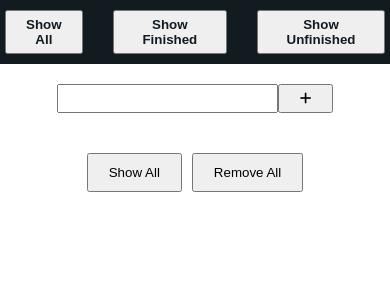
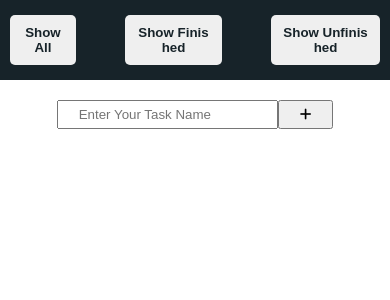
Before and after one commit to DeveloperShad/todo, a React (Create React App) app: page / in a window 390 px wide. Shown: the top 300 px of the page. Built offline with nearby package versions, Linux system fonts and the light colour scheme.

Commit message:
responsive test

```diff
--- a/src/components/Todo/Todo.jsx
+++ b/src/components/Todo/Todo.jsx
@@ -18,9 +18,8 @@ const Todo = () => {
     const [TodoList, setTodoList] = useState(GetLocalStorageData())
     const [EditToggle, setEditToggle] = useState(false)
     const [EditId, setEditId] = useState('')
-    const [ShowAll, setShowAll] = useState(false)
-    const [ShowFinished, setShowFinished] = useState(false)
-    const [ShowUnfinished, setShowUnfinished] = useState(false)
+    const [ShowAll, setShowAll] = useState('all')
+
 
 
     const handleChange = (e) => {
@@ -86,17 +85,13 @@ const Todo = () => {
         setTodoList(z)
     }
 
-    const handleShowAll = (x)=>{
-        setShowAll(!x)
-        if(TodoList.length === 0){
-            alert('No Task Present In The Array')
-        }
-    }
 
     const handleTask = (x)=>{
-      setShowAll(!x)
-      setShowFinished(!x)
-      setShowUnfinished(!x)
+
+        setShowAll(x)
+
+
+
     }
 
     useEffect(() => {
@@ -113,9 +108,9 @@ const Todo = () => {
         <>
         <header>
             <nav>
-                <button onClick={()=>handleTask(ShowAll)}>Show All</button>
-                <button onClick={()=>handleTask(ShowFinished)}>Show Finished</button>
-                <button onClick={()=>handleTask(ShowUnfinished)}>Show Unfinished</button>
+                <button onClick={()=>handleTask('all')}>Show All</button>
+                <button onClick={()=>handleTask('finished')}>Show Finished</button>
+                <button onClick={()=>handleTask('unfinished')}>Show Unfinished</button>
             </nav>
         </header>
         <div className='container'>
@@ -124,7 +119,7 @@ const Todo = () => {
             </div>
             <div className='todo-container'>
                 {
-                    TodoList.filter(el=> ShowAll? el: ShowFinished? el.status:!el.status).map(el =>  {
+                    TodoList.filter(el=> ShowAll==='finished'? el.status: ShowAll=== 'unfinished'? !el.status: ShowAll==='all'? el:null).map(el =>  {
                         return  (
                             <div className='todo-card' key={el.id}>
                                 <TodoItem el = {el} handleEdit = {handleEdit} handleToggle = {handleToggle} handleDelete = {handleDelete}/>
@@ -134,8 +129,8 @@ const Todo = () => {
                 }
             </div>
             <div className='remove-all-btn'>
-                <button onClick={()=>handleShowAll(ShowAll)}>{ShowAll? 'Show Finished':'Show All'}</button>
-                <button onClick={()=>setTodoList([])}>Remove All</button>
+                {/* <button onClick={()=>handleShowAll(ShowAll)}>{ShowAll? 'Show Finished':'Show All'}</button> */}
+                <button onClick={()=>setTodoList([])} style={{display:TodoList.length>1?'flex':'none'}}>Remove All</button>
             </div>
         </div>
         </>
--- a/src/components/Todo/TodoInput.jsx
+++ b/src/components/Todo/TodoInput.jsx
@@ -4,7 +4,7 @@ import React from 'react'
 const TodoInput = ({handleChange,handleClick,Input}) => {
     return (
         <>
-            <input type="text" name="" id="" value={Input} onChange={handleChange} />
+            <input type="text" name="" id="" value={Input} onChange={handleChange} placeholder="Enter Your Task Name"/>
                 <button onClick={handleClick}><i className="fas fa-plus"></i></button>
         </>
     )
--- a/src/components/Todo/TodoItem.jsx
+++ b/src/components/Todo/TodoItem.jsx
@@ -2,15 +2,21 @@
 import React from 'react'
 
 const TodoItem = ({ el,handleEdit,handleDelete,handleToggle }) => {
+    // if(el.status===true){
+    //     var res = 'line-through'
+    // }
+    // else{
+    //     res = 'none'
+    // }
     return (
         <>
-            <div>
-                <p>{el.title}</p>
+            <div className='task-title'>
+                <p style={{textDecoration: el.status? 'line-through':'none'}}>{el.title}</p>
             </div>
             <div className='btn-container'>
                 <button onClick={() => handleEdit(el.id)}><i className="fas fa-edit"></i></button>
                 <button onClick={() => handleToggle(el.id)}>{el.status ? 'True' : 'False'}</button>
-                <button onClick={() => handleDelete(el.id)}><i className="fas fa-minus"></i></button>
+                <button onClick={() => handleDelete(el.id)}><i className="fas fa-trash"></i></button>
             </div>
         </>
     )
--- a/src/components/Todo/todo.css
+++ b/src/components/Todo/todo.css
@@ -6,30 +6,43 @@
 
 body{
     font-family: Arial, Helvetica, sans-serif;
-
+    word-wrap: break-word;
+    word-break: break-all;
 }
 
 header{
-    background: #111B20;
+    background: #172329;
 }
 
 nav{
     display: flex;
     justify-content: center;
-    padding: 10px 0;
+    padding: 15px 0;
     align-items: center;
-    gap:20px;
+    gap: 10vw;
 
 
 }
 
+@media screen and (max-width:600px) {
+
+    nav{
+        justify-content: space-between;
+        margin: 0 5px;
+    }
+
+}
+
 nav button{
-    padding: 5px 10px;
+    padding: 10px 10px;
     cursor: pointer;
-    color:#111B20 ;
-    /* font-size: 20px; */
+    color:#172329 ;
+    /* font-size: 15px; */
     font-weight: bold;
     margin: 0 5px;
+    border: none;
+    border-radius: 5px;
+    text-shadow: #172329;
 }
 
 
@@ -63,26 +76,32 @@ nav button{
 }
 .todo-card{
     display: flex;
-    gap: 100px;
     justify-content: space-between;
     align-items: center;
     border: 1px solid black;
-    width: 500px;
+    width: 400px;
     padding: 10px;
+    gap: 10px;
 }
-/* .todo-card >*{
-    padding: 5px 10px;
-    border: none;
-} */
+.todo-card .task-title{
+    flex-basis: 60%;
+}
+.task-title{
+    display: flex;
+    text-align: justify;
+
+}
+
+
 
 .todo-card .btn-container{
     display: flex;
     gap: 10px;
-    padding: 10px;
+    /* padding: 5px 10px; */
 }
 
 .btn-container button{
-    padding: 5px 10px;
+    padding: 5px 7px;
     border: none;
 }
 
```
